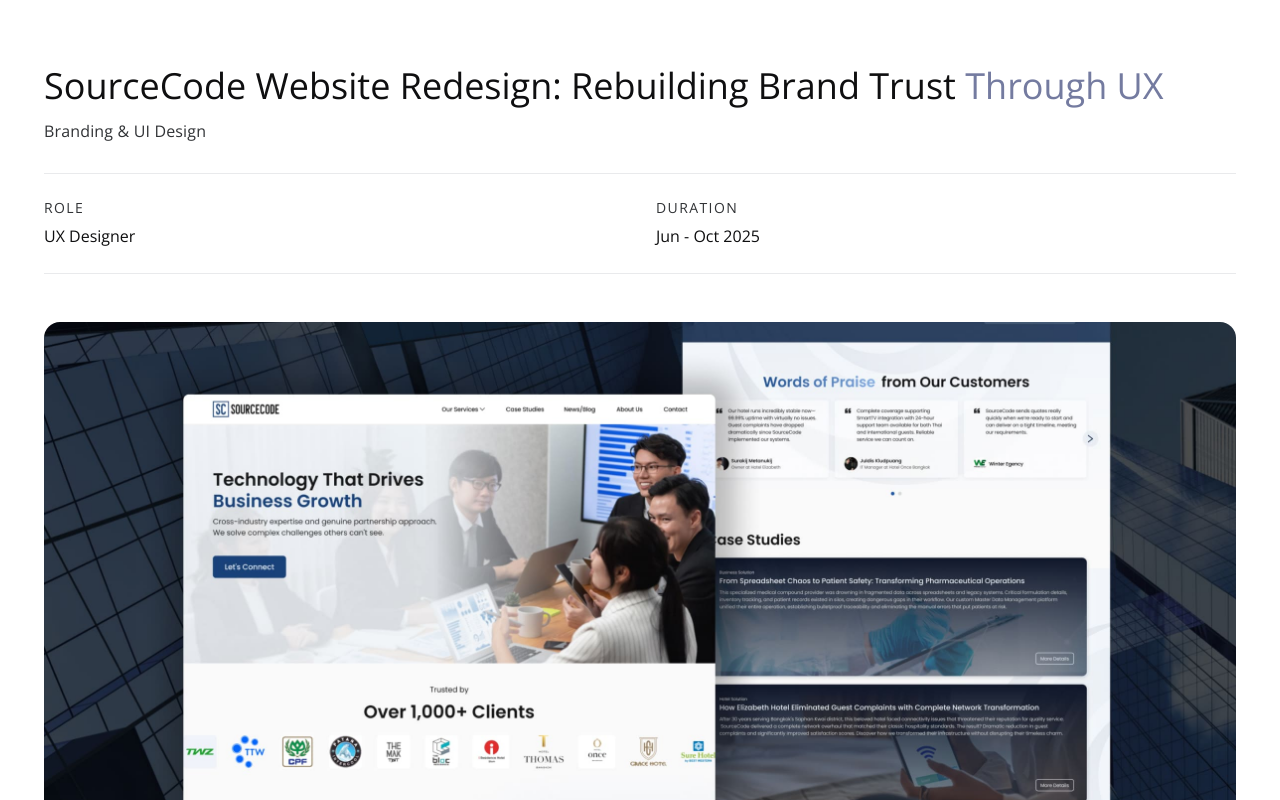
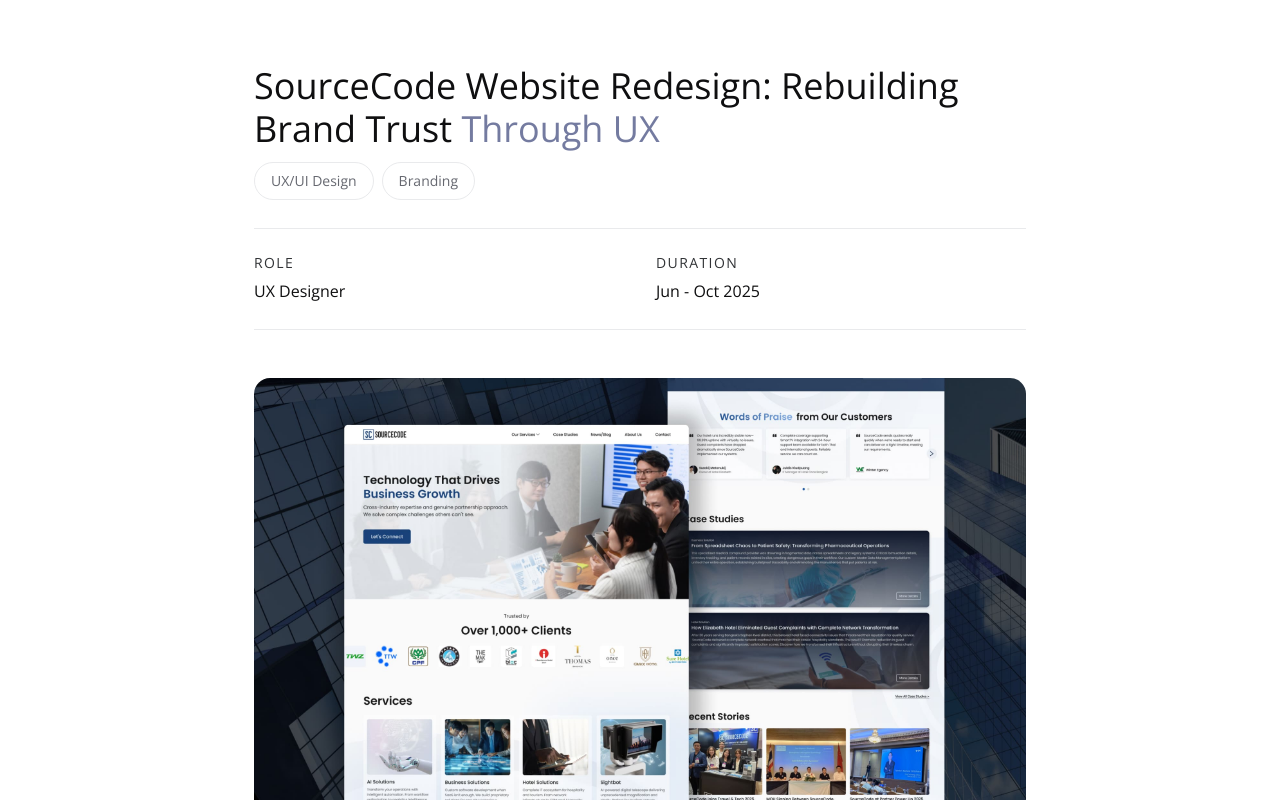
Before and after one commit to rungpilai/rungpilaip, a React (Vite) app: page /work/sc in a window 1280 px wide. Shown: the top 800 px of the page. Built offline with nearby package versions, Linux system fonts and the light colour scheme.

Commit message:
fix: update work components to use tags instead of category for improved consistency

```diff
--- a/src/components/CardWork.jsx
+++ b/src/components/CardWork.jsx
@@ -23,7 +23,7 @@
 
             <div className="mt-3 flex flex-col gap-1.5 transition-opacity duration-250 group-hover:opacity-70">
                 <span className="text-sm text-(--color-text-subtitle)">{year}</span>
-                <div className="flex flex-wrap gap-1.5">
+                <div className="flex flex-wrap gap-2">
                     {tags.map((tag) => (
                         <Tag key={tag}>{tag}</Tag>
                     ))}
--- a/src/components/HeaderWork.jsx
+++ b/src/components/HeaderWork.jsx
@@ -1,12 +1,16 @@
-const HeaderWork = ({ title, category, role, duration }) => {
+import Tag from "./Tag";
+
+const HeaderWork = ({ title, tags, role, duration }) => {
     return (
         <header>
             <h1 className="text-3xl sm:text-4xl font-normal leading-[1.2] mb-3">
                 {title}
             </h1>
-            <p className="text-(--color-text-secondary) mb-7 tracking-[0.01em]">
-                {category}
-            </p>
+            <div className="mb-7 flex flex-wrap gap-2">
+                {tags.map((tag) => (
+                    <Tag key={tag}>{tag}</Tag>
+                ))}
+            </div>
             <div className="grid grid-cols-2 gap-4 md:gap-8 border-t border-b border-(--color-border) py-6 mb-12">
                 <div className="flex flex-col gap-1.5">
                     <span className="text-sm tracking-widest text-(--color-text-secondary) uppercase">
--- a/src/pages/work/ET.jsx
+++ b/src/pages/work/ET.jsx
@@ -16,10 +16,10 @@
 const ET = () => {
     return (
         <>
-            <main className="container max-w-4xl mx-auto mt-16">
+            <main className="container-workmx-auto mt-16">
                 <HeaderWork
                     title={<><span className="text-(--color-primary)">AI Eye Tracking</span>{' '}for Design Practice in Corporate Routine</>}
-                    category="Idea Validation & Experimental Design"
+                    tags={['Experimental Design']}
                     role="UX Researcher"
                     duration="Mar - May 2025"
                 />
--- a/src/pages/work/SC.jsx
+++ b/src/pages/work/SC.jsx
@@ -14,10 +14,10 @@
 const SC = () => {
     return (
         <>
-            <main className="container max-w-4xl mx-auto mt-16">
+            <main className="container-work mx-auto md:mt-16">
                 <HeaderWork
                     title={<>SourceCode Website Redesign: Rebuilding Brand Trust <span className="text-(--color-primary)">Through UX</span></>}
-                    category="Branding & UI Design"
+                    tags={['UX/UI Design', 'Branding']}
                     role="UX Designer"
                     duration="Jun - Oct 2025"
                 />
--- a/src/pages/work/SCG.jsx
+++ b/src/pages/work/SCG.jsx
@@ -16,10 +16,10 @@
 const SCG = () => {
     return (
         <>
-            <main className="container max-w-4xl mx-auto mt-16">
+            <main className="container-workmx-auto mt-16">
                 <HeaderWork
                     title={<><span className="text-(--color-primary)">SCG Home</span> UX Case Study for Home Renovators</>}
-                    category="UX Design"
+                    tags={['UX/UI Design']}
                     role="UX Designer"
                     duration="Jun - Oct 2024"
                 />
--- a/src/pages/work/TSM.jsx
+++ b/src/pages/work/TSM.jsx
@@ -16,10 +16,10 @@
 const TSM = () => {
     return (
         <>
-            <main className="container max-w-4xl mx-auto mt-16">
+            <main className="container-workmx-auto mt-16">
                 <HeaderWork
                     title={<><span className="text-(--color-primary)">ThangSaiMai</span> Antique Shop Website Design</>}
-                    category="UI Design"
+                    tags={['UI Design', 'Branding']}
                     role="UI Designer"
                     duration="May - Jun 2025"
                 />
```
